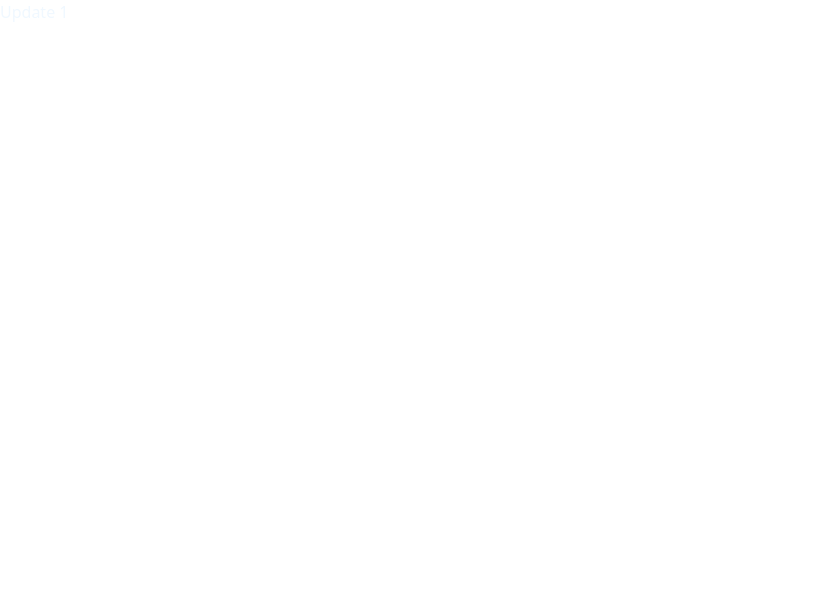
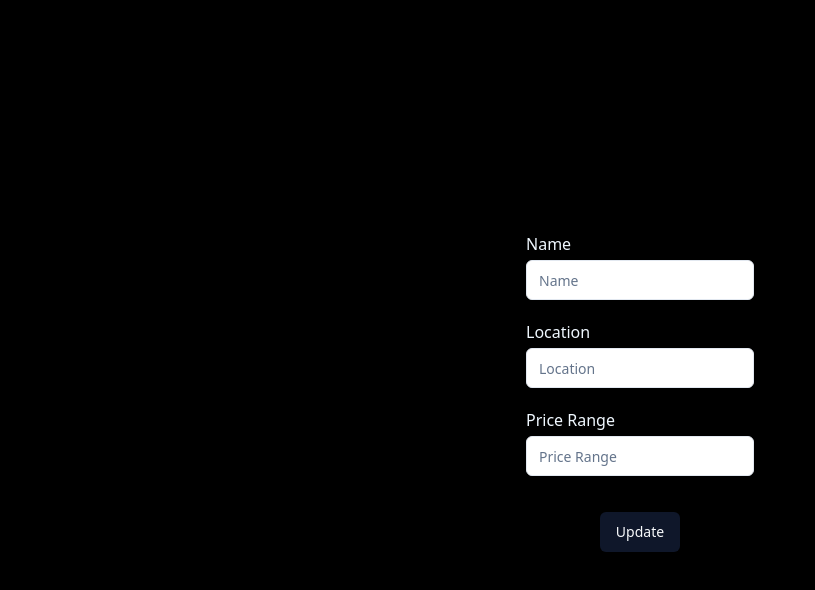
Before and after one commit to herinpatel15/Restaurant-choose, a React (Vite) app in the folder frontend/: page /restaurants/1/update in a window 1280 px wide. Shown: the top 590 px of the page, without its empty margins (0-815 px from the left). Built offline with nearby package versions, Linux system fonts and the light colour scheme; no server answers.

Commit message:
update complet

```diff
--- a/frontend/package.json
+++ b/frontend/package.json
@@ -10,6 +10,8 @@
     "preview": "vite preview"
   },
   "dependencies": {
+    "@hookform/resolvers": "^3.9.0",
+    "@radix-ui/react-label": "^2.1.0",
     "@radix-ui/react-scroll-area": "^1.1.0",
     "@radix-ui/react-slot": "^1.1.0",
     "axios": "^1.7.2",
@@ -18,9 +20,11 @@
     "lucide-react": "^0.414.0",
     "react": "^18.3.1",
     "react-dom": "^18.3.1",
+    "react-hook-form": "^7.52.1",
     "react-router-dom": "^6.25.1",
     "tailwind-merge": "^2.4.0",
-    "tailwindcss-animate": "^1.0.7"
+    "tailwindcss-animate": "^1.0.7",
+    "zod": "^3.23.8"
   },
   "devDependencies": {
     "@types/node": "^20.14.11",
--- a/frontend/src/App.tsx
+++ b/frontend/src/App.tsx
@@ -2,7 +2,6 @@ import { Route, Routes } from "react-router-dom"
 import Hero from "./pages/Hero"
 import Detail from "./pages/Detail"
 import Update from "./pages/Update"
-import { RestuarantsContextProvider } from "./provider/restuarantProvider"
 
 function App() {
   return (
--- a/frontend/src/apis/allApis.tsx
+++ b/frontend/src/apis/allApis.tsx
@@ -2,7 +2,7 @@ import { createRestaurantsObjType } from "@/allTypes";
 import axios from "axios";
 
 const baseurl = axios.create({
-    baseURL: "api/v1/restaurants",
+    baseURL: "/api/v1/restaurants",
 })
 
 export const getAllRestaurants = async () => {
@@ -11,6 +11,42 @@ export const getAllRestaurants = async () => {
         return {
             data: res.data.data,
             status: true,
+        }
+    } catch(err) {
+        console.log(err)
+        return {
+            data: "error",
+            status: false
+        }
+    }
+}
+
+export const getOneRestaurant = async (id: string) => {
+    try {
+        // console.log(baseurl);
+
+        const res = await baseurl.get(`/${id}`)
+        // console.log(res.data.data);
+
+        return {
+            data: res.data.data,
+            status: true,
+        }
+    } catch(err) {
+        console.log(err)
+        return {
+            data: "error",
+            status: false
+        }
+    }
+}
+
+export const editRestaurant = async (id: string, data: createRestaurantsObjType) => {
+    try {
+        await baseurl.put(`/${id}`, data)
+        return {
+            data: "success",
+            status: true
         }
     } catch(err) {
         console.log(err)
--- /dev/null
+++ b/frontend/src/components/ui/label.tsx
@@ -0,0 +1,26 @@
+"use client"
+
+import * as React from "react"
+import * as LabelPrimitive from "@radix-ui/react-label"
+import { cva, type VariantProps } from "class-variance-authority"
+
+import { cn } from "@/lib/utils"
+
+const labelVariants = cva(
+  "text-sm font-medium leading-none peer-disabled:cursor-not-allowed peer-disabled:opacity-70"
+)
+
+const Label = React.forwardRef<
+  React.ElementRef<typeof LabelPrimitive.Root>,
+  React.ComponentPropsWithoutRef<typeof LabelPrimitive.Root> &
+    VariantProps<typeof labelVariants>
+>(({ className, ...props }, ref) => (
+  <LabelPrimitive.Root
+    ref={ref}
+    className={cn(labelVariants(), className)}
+    {...props}
+  />
+))
+Label.displayName = LabelPrimitive.Root.displayName
+
+export { Label }
--- a/frontend/src/index.css
+++ b/frontend/src/index.css
@@ -69,6 +69,7 @@
 
     input {
       color: black;
+      /* background: #ffffff22; */
     }
   }
   body {
--- a/frontend/src/pages/Hero.tsx
+++ b/frontend/src/pages/Hero.tsx
@@ -12,17 +12,17 @@ export default function Hero() {
 
     const [name, setName] = useState("")
     const [location, setLocation] = useState("")
-    const [price_range, setPrice_range] = useState(0)
+    const [priceRange, setPriceRange] = useState("")
 
-    const objData = {
-        name,
-        location,
-        price_range
-    }
+    // const objData = {
+    //     name,
+    //     location,
+    //     price_range
+    // }
 
     const navigate = useNavigate()
 
-    const {restaurants, setRestaurants} = useRestaurant()
+    const { restaurants, setRestaurants } = useRestaurant()
 
     const allDataFetch = useCallback(async () => {
         const fetchdata = await getAllRestaurants()
@@ -30,15 +30,35 @@ export default function Hero() {
     }, [getAllRestaurants, setRestaurants])
 
     const handleAdd = useCallback(async () => {
-        // console.log("ok");
-        const fetchdata = await createRestaurant(objData)
-        console.log(fetchdata);
+        // console.log(objData);
+        if (name !== "" && location !== "" && priceRange !== "") {
+            const price_range = parseInt(priceRange)
 
-        if (fetchdata.status) {
-            alert("Restaurant Added Successfully")
-            allDataFetch()
+            const fetchdata = await createRestaurant({ name, location, price_range })
+            console.log(fetchdata);
+
+            if (fetchdata.status) {
+                alert("Restaurant Added Successfully")
+                allDataFetch()
+                setName("")
+                setLocation("")
+                setPriceRange("")
+            }
+        } else {
+            alert("Please Fill All Fields")
         }
-    }, [createRestaurant, allDataFetch])
+    },
+        [
+            createRestaurant,
+            allDataFetch,
+            setName,
+            setLocation,
+            setPriceRange,
+            name,
+            location,
+            priceRange
+        ]
+    )
 
     const handaleDelete = useCallback(async (id: number, resName: string) => {
         console.log(id);
@@ -49,10 +69,11 @@ export default function Hero() {
         }
     }, [deleteRestaurant, allDataFetch])
 
-    // const handaleUpdate = useCallback(async (id: number) => {
-    //     console.log(id);
-    //     navigate(`/restaurants/${id}/update`)
-    // }, [])
+    const handaleUpdate = useCallback(async (id: number) => {
+        console.log(id)
+        if (!id) alert("id is not fiend")
+        navigate(`/restaurants/${id}/update`)
+    }, [navigate])
 
     useEffect(() => {
         allDataFetch()
@@ -62,9 +83,9 @@ export default function Hero() {
         <main className="max-h-screen min-h-screen flex items-center justify-center flex-col bg-gray-950 gap-10 p-10">
             <h1 className="text-3xl">Restuarants Finder</h1>
             <div className="flex gap-5">
-                <Input placeholder="Name" onChange={e => setName(e.target.value)} />
-                <Input placeholder="Location" onChange={e => setLocation(e.target.value)}/>
-                <Input type="number" placeholder="Price Range" onChange={e => setPrice_range(parseInt(e.target.value))}/>
+                <Input placeholder="Name" value={name} onChange={e => setName(e.target.value)} />
+                <Input placeholder="Location" value={location} onChange={e => setLocation(e.target.value)} />
+                <Input type="number" value={priceRange} placeholder="Price Range" onChange={e => setPriceRange(e.target.value)} />
                 <Button onClick={handleAdd}>Add</Button>
             </div>
 
--- a/frontend/src/pages/Update.tsx
+++ b/frontend/src/pages/Update.tsx
@@ -1,12 +1,83 @@
-import { useParams } from "react-router-dom"
+import { editRestaurant, getOneRestaurant } from "@/apis/allApis"
+import { Button } from "@/components/ui/button"
+import { Input } from "@/components/ui/input"
+import { FormEvent, useCallback, useEffect, useState } from "react"
+import { useNavigate, useParams } from "react-router-dom"
 
 export default function Update() {
 
     const id = useParams().id
 
+    const navigate = useNavigate()
+
+    const [upName, setUpName] = useState("")
+    const [upLocation, setUpLocation] = useState("")
+    const [upPriceRange, setUpPriceRange] = useState("")
+
+
+    const handaleDataGet = useCallback(async () => {
+        console.log("ok");
+
+        if (!id) return
+        const res = await getOneRestaurant(id)
+        console.log(res.data[0]);
+
+        setUpName(res.data[0].name)
+        setUpLocation(res.data[0].location)
+        setUpPriceRange(res.data[0].price_range)
+    }, [setUpName, setUpLocation, setUpPriceRange, getOneRestaurant, id])
+
+    const handaleUpdate = useCallback(async (e: FormEvent<HTMLFormElement>) => {
+        e.preventDefault()
+        // const priceRange = parseInt(upPriceRange)
+        console.log("pk");
+
+
+        // setData({
+        //     name: upName,
+        //     location: upLocation,
+        //     price_range: priceRange
+        // })
+
+        console.log(upName, upLocation, upPriceRange);
+
+        const dataobj = {
+            name: upName,
+            location: upLocation,
+            price_range: parseInt(upPriceRange)
+        }
+
+        console.log(dataobj);
+
+        if (!id) return
+        const res = await editRestaurant(id, dataobj)
+        if (res.status) {
+            navigate("/")
+        }
+    }, [editRestaurant, navigate, upName, upLocation, upPriceRange])
+
+    useEffect(() => {
+        handaleDataGet()
+    }, [handaleDataGet])
+
     return (
-        <main>
-            <h1>Update {id}</h1>
+        <main className="h-screen bg-black flex items-center justify-center">
+            <form onSubmit={(e) => handaleUpdate(e)} className="flex items-center justify-center flex-col gap-5">
+                <div className="flex flex-col gap-1">
+                    <label htmlFor="name">Name</label>
+                    <Input value={upName} id="name" name="name" placeholder="Name" onChange={e => {setUpName(e.target.value)}} />
+                </div>
+                {/* ; setData({...data, name: e.target.value}) */}
+                <div className="flex flex-col gap-1">
+                    <label htmlFor="location">Location</label>
+                    <Input value={upLocation} id="location" name="location" placeholder="Location" onChange={e => {setUpLocation(e.target.value)}} />
+                </div>
+                <div className="flex flex-col gap-1">
+                    <label htmlFor="priceRange">Price Range</label>
+                    <Input type="number" value={upPriceRange} id="priceRange" name="priceRange" placeholder="Price Range" onChange={e => {setUpPriceRange(e.target.value)}} />
+                </div>
+                <Button className="m-4" type="submit">Update</Button>
+            </form>
         </main>
     )
 }
```
Also changed, not shown: 2 other files (tests, documents, lock files or other folders).
